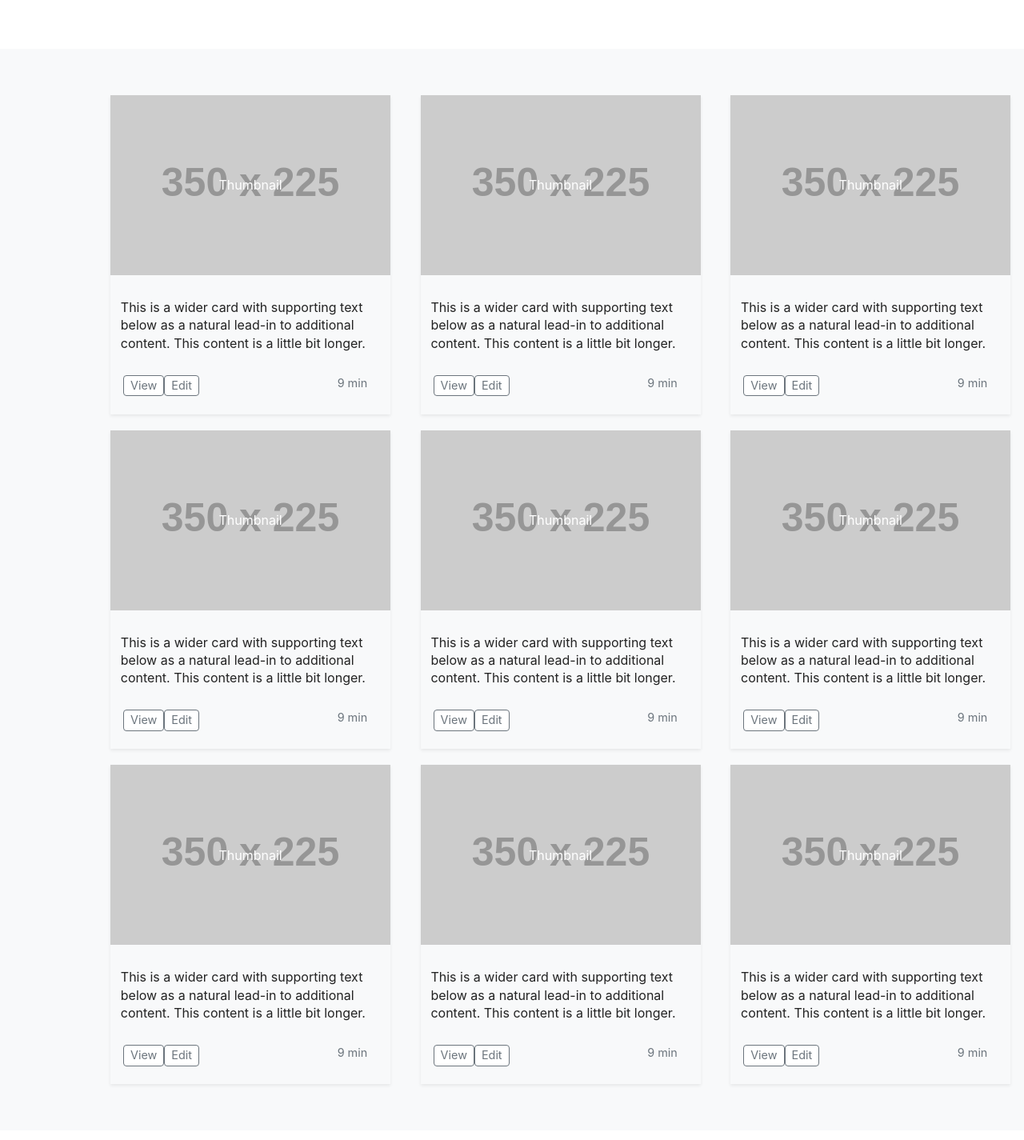
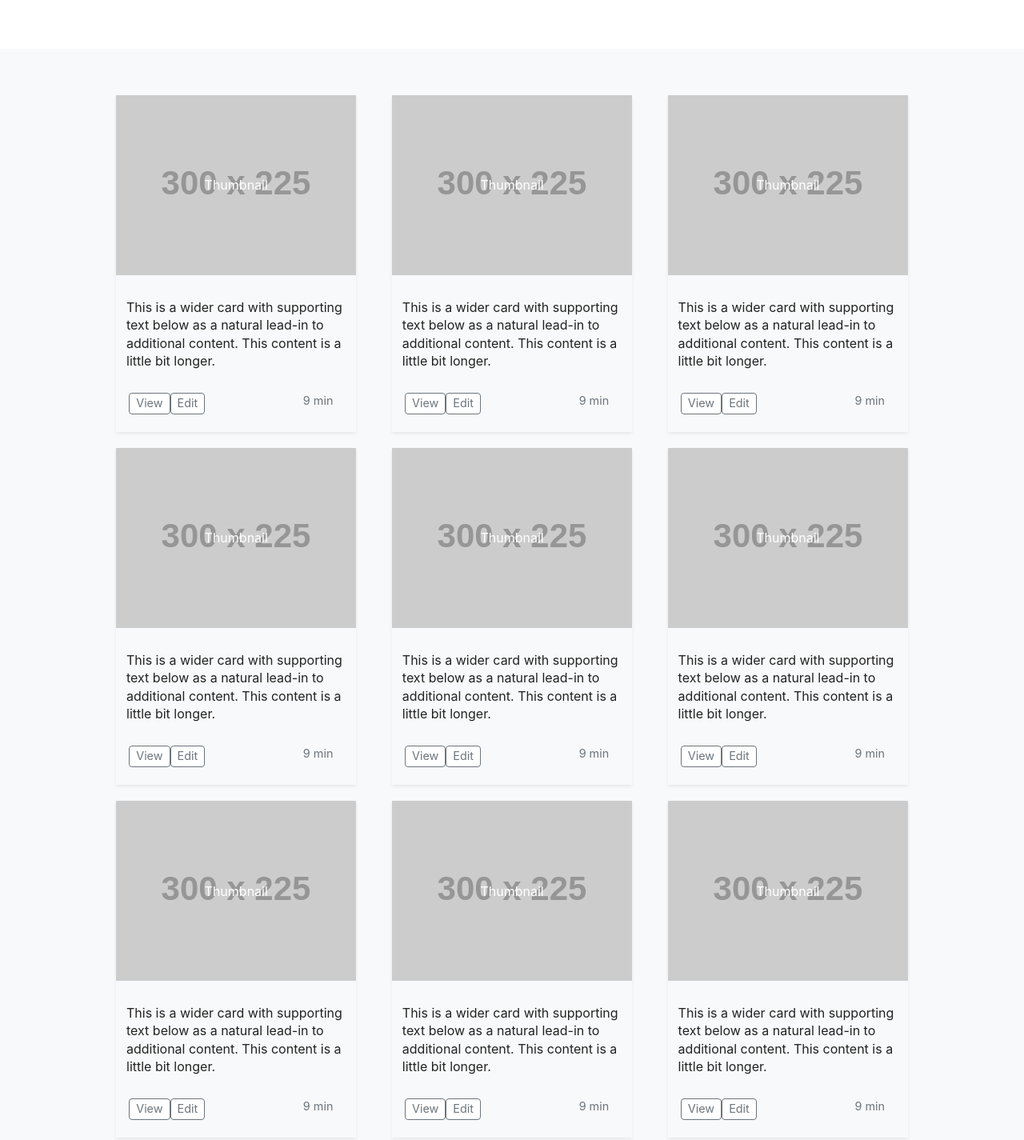
Before and after one commit to katieatgeorgian/comp2081-assignment2, a plain HTML site: page index.html in a window 1280 px wide. Shown: the part 393-1818 px from the top of the page at 80% size. Drawn offline with nearby package versions, Linux system fonts and the light colour scheme; placeholder pictures from the web are drawn by us.

Commit message:
album size change

```diff
--- a/css/layout.css
+++ b/css/layout.css
@@ -178,6 +178,6 @@ footer {
   }
 
   .albumGroup {
-    width: 350px;
+    width: 300px;
   }
 }
--- a/css/main.css
+++ b/css/main.css
@@ -204,7 +204,7 @@ main {
 
 .albumGroup {
   margin: 10px;
-  /* width: 30rem; */
+  width: 30rem;
   box-shadow: 0 0.125rem 0.25rem rgba(0, 0, 0, 0.075);
 }
 
--- a/index.html
+++ b/index.html
@@ -82,7 +82,7 @@
             <div class="thumbnail">
               <img
                 class="thumbnail1"
-                src="https://via.placeholder.com/350x225.png/55595c"
+                src="https://via.placeholder.com/300x225.png/55595c"
                 alt="placeholder image"
               />
               <h2 class="thumbnail2">Thumbnail</h2>
@@ -105,7 +105,7 @@
             <div class="thumbnail">
               <img
                 class="thumbnail1"
-                src="https://via.placeholder.com/350x225.png/55595c"
+                src="https://via.placeholder.com/300x225.png/55595c"
                 alt="placeholder image"
               />
               <h2 class="thumbnail2">Thumbnail</h2>
@@ -128,7 +128,7 @@
             <div class="thumbnail">
               <img
                 class="thumbnail1"
-                src="https://via.placeholder.com/350x225.png/55595c"
+                src="https://via.placeholder.com/300x225.png/55595c"
                 alt="placeholder image"
               />
               <h2 class="thumbnail2">Thumbnail</h2>
@@ -151,7 +151,7 @@
             <div class="thumbnail">
               <img
                 class="thumbnail1"
-                src="https://via.placeholder.com/350x225.png/55595c"
+                src="https://via.placeholder.com/300x225.png/55595c"
                 alt="placeholder image"
               />
               <h2 class="thumbnail2">Thumbnail</h2>
@@ -174,7 +174,7 @@
             <div class="thumbnail">
               <img
                 class="thumbnail1"
-                src="https://via.placeholder.com/350x225.png/55595c"
+                src="https://via.placeholder.com/300x225.png/55595c"
                 alt="placeholder image"
               />
               <h2 class="thumbnail2">Thumbnail</h2>
@@ -197,7 +197,7 @@
             <div class="thumbnail">
               <img
                 class="thumbnail1"
-                src="https://via.placeholder.com/350x225.png/55595c"
+                src="https://via.placeholder.com/300x225.png/55595c"
                 alt="placeholder image"
               />
               <h2 class="thumbnail2">Thumbnail</h2>
@@ -220,7 +220,7 @@
             <div class="thumbnail">
               <img
                 class="thumbnail1"
-                src="https://via.placeholder.com/350x225.png/55595c"
+                src="https://via.placeholder.com/300x225.png/55595c"
                 alt="placeholder image"
               />
               <h2 class="thumbnail2">Thumbnail</h2>
@@ -243,7 +243,7 @@
             <div class="thumbnail">
               <img
                 class="thumbnail1"
-                src="https://via.placeholder.com/350x225.png/55595c"
+                src="https://via.placeholder.com/300x225.png/55595c"
                 alt="placeholder image"
               />
               <h2 class="thumbnail2">Thumbnail</h2>
@@ -266,7 +266,7 @@
             <div class="thumbnail">
               <img
                 class="thumbnail1"
-                src="https://via.placeholder.com/350x225.png/55595c"
+                src="https://via.placeholder.com/300x225.png/55595c"
                 alt="placeholder image"
               />
               <h2 class="thumbnail2">Thumbnail</h2>
```
